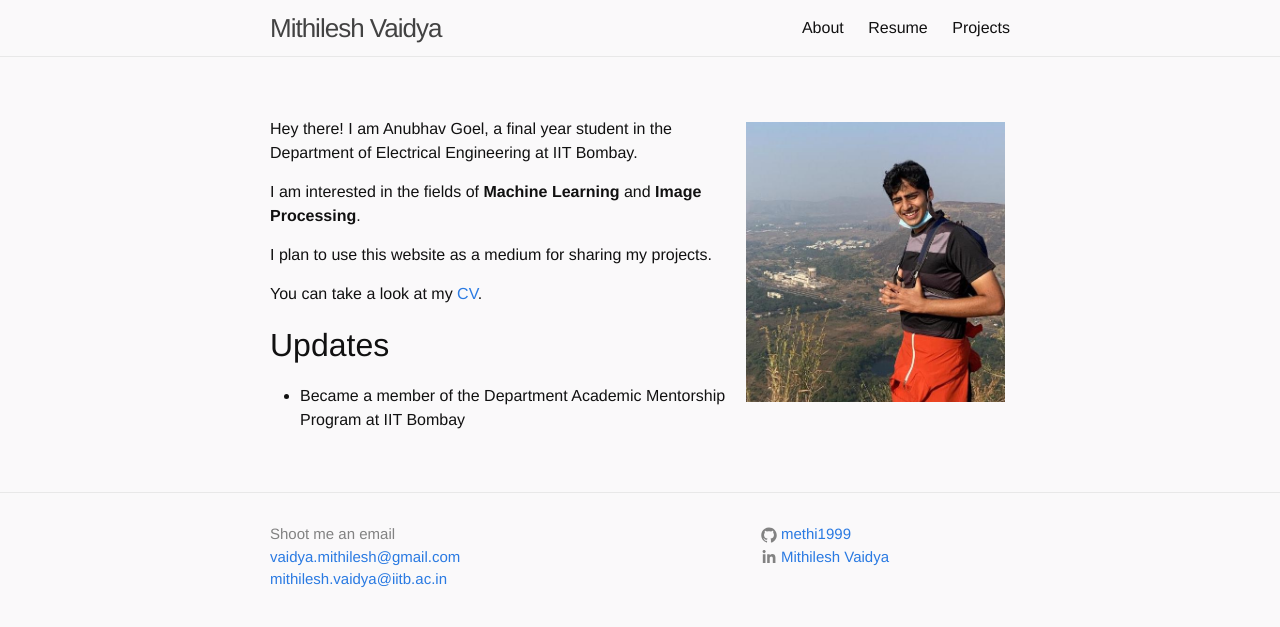
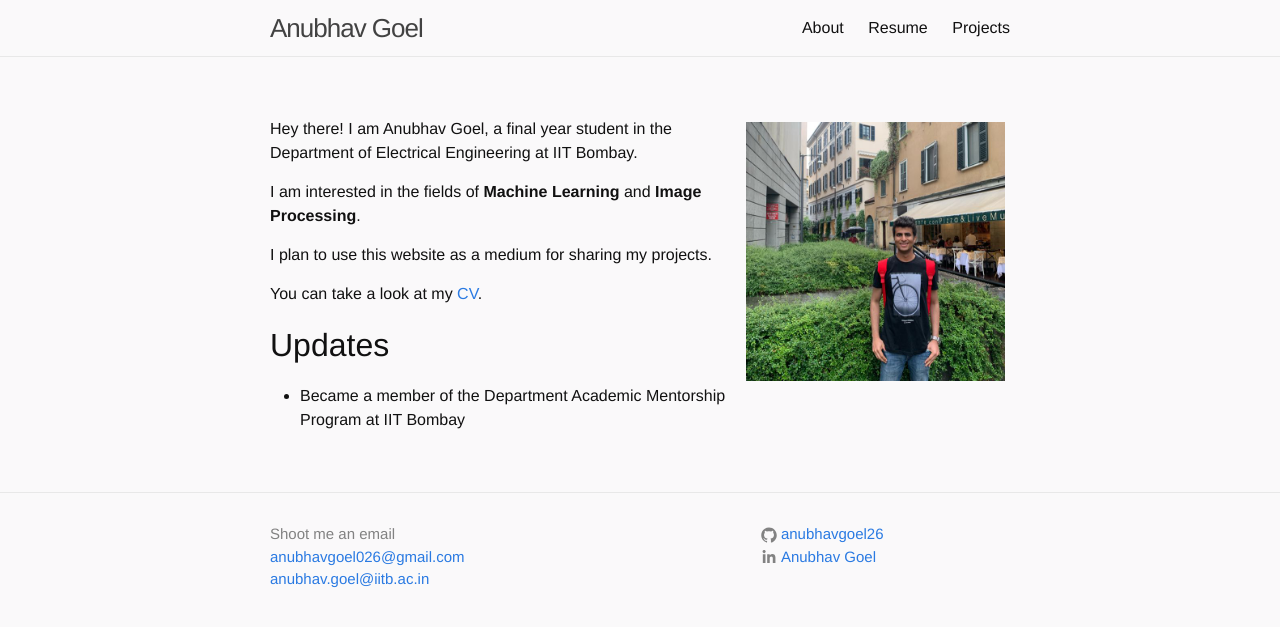
Before and after one commit to anubhavgoel26/anubhavgoel.github.io, a Jekyll site: the page built from _pages/index.md, in a window 1280 px wide. Shown: the top 627 px of the page. Built offline with Jekyll 4.4.1, drawn with Linux system fonts in a browser that asks for light colours.

Commit message:
site running

```diff
--- a/_config.yml
+++ b/_config.yml
@@ -8,16 +8,16 @@
 # > # this means to ignore newlines until "baseurl:"
 
 # Site settings
-title: Mithilesh Vaidya
-full_name: Mithilesh Vaidya
-author: Mithilesh Vaidya
-email: vaidya.mithilesh@gmail.com
-email2: mithilesh.vaidya@iitb.ac.in
+title: Anubhav Goel
+full_name: Anubhav Goel
+author: Anubhav Goel
+email: anubhavgoel026@gmail.com
+email2: anubhav.goel@iitb.ac.in
 description: An attempt to summarise my learnings in the field of Machine Learning and other interesting topics
 baseurl: "" # the subpath of your site, e.g. /blog
-url: "http://methi1999.github.io" # the base hostname & protocol for your site
-github_username:  methi1999
-linkedin_username: mithileshvaidya
+url: "http://anubhavgoel.github.io" # the base hostname & protocol for your site
+github_username:  anubhavgoel26
+linkedin_username: anubhav-goel-4981021a6
 include: ['_pages']
 footer-links-active:
   stackoverflow: false
--- a/_includes/themes/bootstrap-3/default.html
+++ b/_includes/themes/bootstrap-3/default.html
@@ -31,10 +31,10 @@
     <!-- Fav and touch icons -->
     <!-- Update these with your own images-->
 
-    <link rel="shortcut icon" href="img/favicon/favicon.ico">
+    <!-- <link rel="shortcut icon" href="img/favicon/favicon.ico">
     <link rel="apple-touch-icon" href="img/favicon/apple-touch-icon.png">
     <link rel="apple-touch-icon" sizes="72x72" href="img/favicon/apple-touch-icon-72x72.png">
-    <link rel="apple-touch-icon" sizes="114x114" href="img/favicon/apple-touch-icon-114x114.png">
+    <link rel="apple-touch-icon" sizes="114x114" href="img/favicon/apple-touch-icon-114x114.png"> -->
 
     <!-- atom & rss feed -->
     <link href="{{ BASE_PATH }}{{ site.JB.atom_path }}" type="application/atom+xml" rel="alternate" title="Sitewide ATOM Feed">
```
Also changed, not shown: assets/img/pp.jpeg (deleted), assets/img/profile.jpg.
